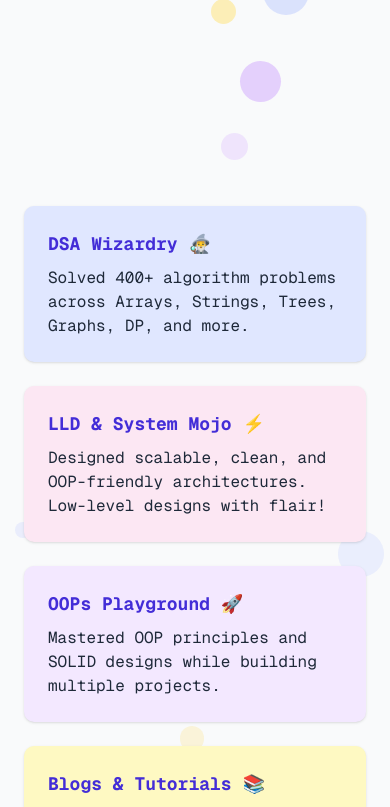
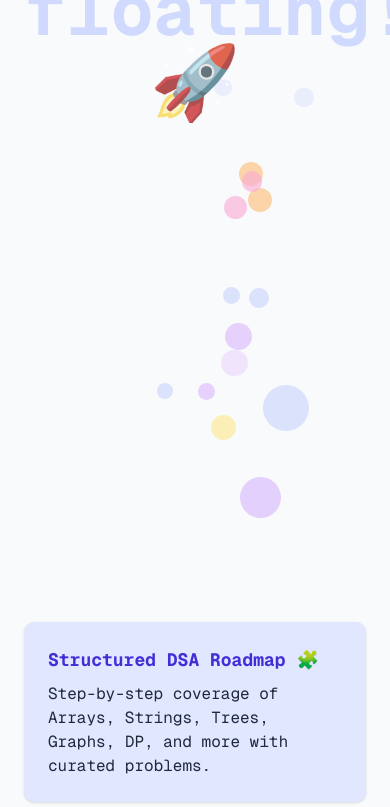
Before and after one commit to RajeshK1006/Grind-It, a Next.js app: page / in a window 390 px wide. Shown: the part 1156-1963 px from the top of the page. Built offline with nearby package versions, Linux system fonts and the light colour scheme.

Commit message:
content fixing

```diff
--- a/components/About.tsx
+++ b/components/About.tsx
@@ -10,7 +10,7 @@ import {
   CardDescription,
 } from "@/components/ui/card";
 
-const AboutMe = () => {
+const About = () => {
   const [shapes, setShapes] = useState<
     {
       size: number;
@@ -50,11 +50,11 @@ const AboutMe = () => {
       description:
         "Designed scalable, clean, and OOP-friendly architectures. Low-level designs with flair!",
       colSpan: 1,
-      rowSpan: 2,
+      rowSpan: 1,
       color: "bg-pink-100",
     },
     {
-      title: "Projects Playground 🚀",
+      title: "Myself",
       description:
         "Built full-stack projects using Java, Spring Boot, Next.js, and MySQL. Watch me code in action!",
       colSpan: 1,
@@ -62,12 +62,20 @@ const AboutMe = () => {
       color: "bg-purple-100",
     },
     {
-      title: "Profiles & Achievements 🌟",
+      title: "Profiles 🌟",
       description:
         "Follow me on LinkedIn, GitHub, LeetCode, HackerRank to see my journey & code magic.",
       colSpan: 2,
       rowSpan: 1,
       color: "bg-yellow-100",
+    },
+    {
+      title: "Projects Playground 🚀",
+      description:
+        "Built full-stack projects using Java, Spring Boot, Next.js, and MySQL. Watch me code in action!",
+      colSpan: 1,
+      rowSpan: 1,
+      color: "bg-purple-100",
     },
     {
       title: "Why I Stand Out ✨",
@@ -134,11 +142,11 @@ const AboutMe = () => {
                 <CardDescription className="text-gray-800">
                   {feature.description}
                 </CardDescription>
-                {feature.title === "Profiles & Achievements 🌟" && (
+                {feature.title === "Profiles 🌟" && (
                   <ul className="mt-2 space-y-1 text-indigo-600">
                     <li>
                       <Link
-                        href="https://www.linkedin.com/in/yourprofile"
+                        href="https://www.linkedin.com/in/rajesh-k-39665b28a/"
                         target="_blank"
                         className="hover:underline"
                       >
@@ -147,7 +155,7 @@ const AboutMe = () => {
                     </li>
                     <li>
                       <Link
-                        href="https://github.com/yourusername"
+                        href="https://github.com/RajeshK1006"
                         target="_blank"
                         className="hover:underline"
                       >
@@ -156,7 +164,7 @@ const AboutMe = () => {
                     </li>
                     <li>
                       <Link
-                        href="https://leetcode.com/yourusername"
+                        href="https://leetcode.com/u/GfQ29zhl9g/"
                         target="_blank"
                         className="hover:underline"
                       >
@@ -195,11 +203,11 @@ const AboutMe = () => {
                 <CardDescription className="text-gray-800">
                   {feature.description}
                 </CardDescription>
-                {feature.title === "Profiles & Achievements 🌟" && (
+                {feature.title === "Profiles 🌟" && (
                   <ul className="mt-2 space-y-1 text-indigo-600">
                     <li>
                       <Link
-                        href="https://www.linkedin.com/in/yourprofile"
+                        href="https://www.linkedin.com/in/rajesh-k-39665b28a/"
                         target="_blank"
                         className="hover:underline"
                       >
@@ -208,7 +216,7 @@ const AboutMe = () => {
                     </li>
                     <li>
                       <Link
-                        href="https://github.com/yourusername"
+                        href="https://github.com/RajeshK1006"
                         target="_blank"
                         className="hover:underline"
                       >
@@ -217,7 +225,7 @@ const AboutMe = () => {
                     </li>
                     <li>
                       <Link
-                        href="https://leetcode.com/yourusername"
+                        href="https://leetcode.com/u/GfQ29zhl9g/"
                         target="_blank"
                         className="hover:underline"
                       >
@@ -261,4 +269,4 @@ const AboutMe = () => {
   );
 };
 
-export default AboutMe;
+export default About;
--- a/components/Footer.tsx
+++ b/components/Footer.tsx
@@ -68,21 +68,21 @@ const Footer = () => {
 
           <div className="flex gap-4 text-gray-900/80 text-lg mt-2 sm:mt-0">
             <Link
-              href="https://github.com/yourusername"
+              href="https://github.com/RajeshK1006"
               target="_blank"
               className="hover:text-indigo-600 transition"
             >
               GitHub
             </Link>
             <Link
-              href="https://www.linkedin.com/in/yourprofile"
+              href="https://www.linkedin.com/in/rajesh-k-39665b28a/"
               target="_blank"
               className="hover:text-indigo-600 transition"
             >
               LinkedIn
             </Link>
             <Link
-              href="https://leetcode.com/yourusername"
+              href="https://leetcode.com/u/GfQ29zhl9g/"
               target="_blank"
               className="hover:text-indigo-600 transition"
             >
--- a/components/Hero.tsx
+++ b/components/Hero.tsx
@@ -31,43 +31,43 @@ const Hero = () => {
 
   const features = [
     {
-      title: "DSA Wizardry 🧙‍♂️",
-      desc: "Solved 400+ algorithm problems across Arrays, Strings, Trees, Graphs, DP, and more.",
+      title: "Structured DSA Roadmap 🧩",
+      desc: "Step-by-step coverage of Arrays, Strings, Trees, Graphs, DP, and more with curated problems.",
       row: 1,
       col: 2,
       color: "bg-indigo-100",
     },
     {
-      title: "LLD & System Mojo ⚡",
-      desc: "Designed scalable, clean, and OOP-friendly architectures. Low-level designs with flair!",
+      title: "LLD & System Design ⚡",
+      desc: "Hands-on practice with low-level and system design problems to crack real-world interviews.",
       row: 2,
       col: 1,
       color: "bg-pink-100",
     },
     {
-      title: "OOPs Playground 🚀",
-      desc: "Mastered OOP principles and SOLID designs while building multiple projects.",
+      title: "OOPs & Core Java 🚀",
+      desc: "Solid understanding of OOP principles, design patterns, and Java fundamentals for interviews.",
       row: 2,
       col: 1,
       color: "bg-purple-100",
     },
     {
-      title: "Blogs & Tutorials 📚",
-      desc: "Shared structured guides and tutorials to help peers learn efficiently.",
+      title: "Guided Tutorials 📚",
+      desc: "Easy-to-follow guides, explanations, and notes to make tough concepts simple.",
       row: 1,
       col: 1,
       color: "bg-yellow-100",
     },
     {
-      title: "Why I Stand Out ✨",
-      desc: "Consistency, creativity, and problem-solving—building projects that scale, mastering concepts, and sharing knowledge.",
+      title: "Interview Prep Hub ✨",
+      desc: "From coding rounds to system design—everything you need in one place.",
       row: 1,
       col: 2,
       color: "bg-teal-100",
     },
     {
       title: "Self-Paced Learning 🏃",
-      desc: "Learn and practice at your own convenience with structured plans and resources.",
+      desc: "Flexible practice plans and structured paths so you learn at your own speed.",
       row: 1,
       col: 3,
       color: "bg-orange-100",
@@ -120,7 +120,7 @@ const Hero = () => {
 
         {/* Right Column */}
         <div className="w-full md:w-1/2 flex flex-col justify-center md:justify-end relative z-0 mb-10 md:mb-0">
-          <p className="text-indigo-200 font-mono font-bold text-4xl mb-4 text-center md:text-right animate-pulse">
+          <p className="text-indigo-200 font-mono font-bold text-7xl mb-4 text-center md:text-right animate-pulse">
             🎉 Where code meets chaos… literally floating! 🚀
           </p>
           <div className="relative w-3/4 h-96">
@@ -148,7 +148,7 @@ const Hero = () => {
         {features.map((feature, idx) => (
           <div
             key={idx}
-            className={`p-8 rounded-lg shadow-sm hover:shadow-lg hover:scale-105 transition-transform duration-300 col-span-${feature.col} row-span-${feature.row} flex flex-col justify-center ${feature.color}`}
+            className={`p-8 rounded-lg shadow-sm transform transition duration-300 hover:scale-110 hover:shadow-2xl cursor-pointer col-span-${feature.col} row-span-${feature.row} flex flex-col justify-center ${feature.color}`}
           >
             <h3 className="text-xl font-bold mb-2 text-indigo-700">
               {feature.title}
```
